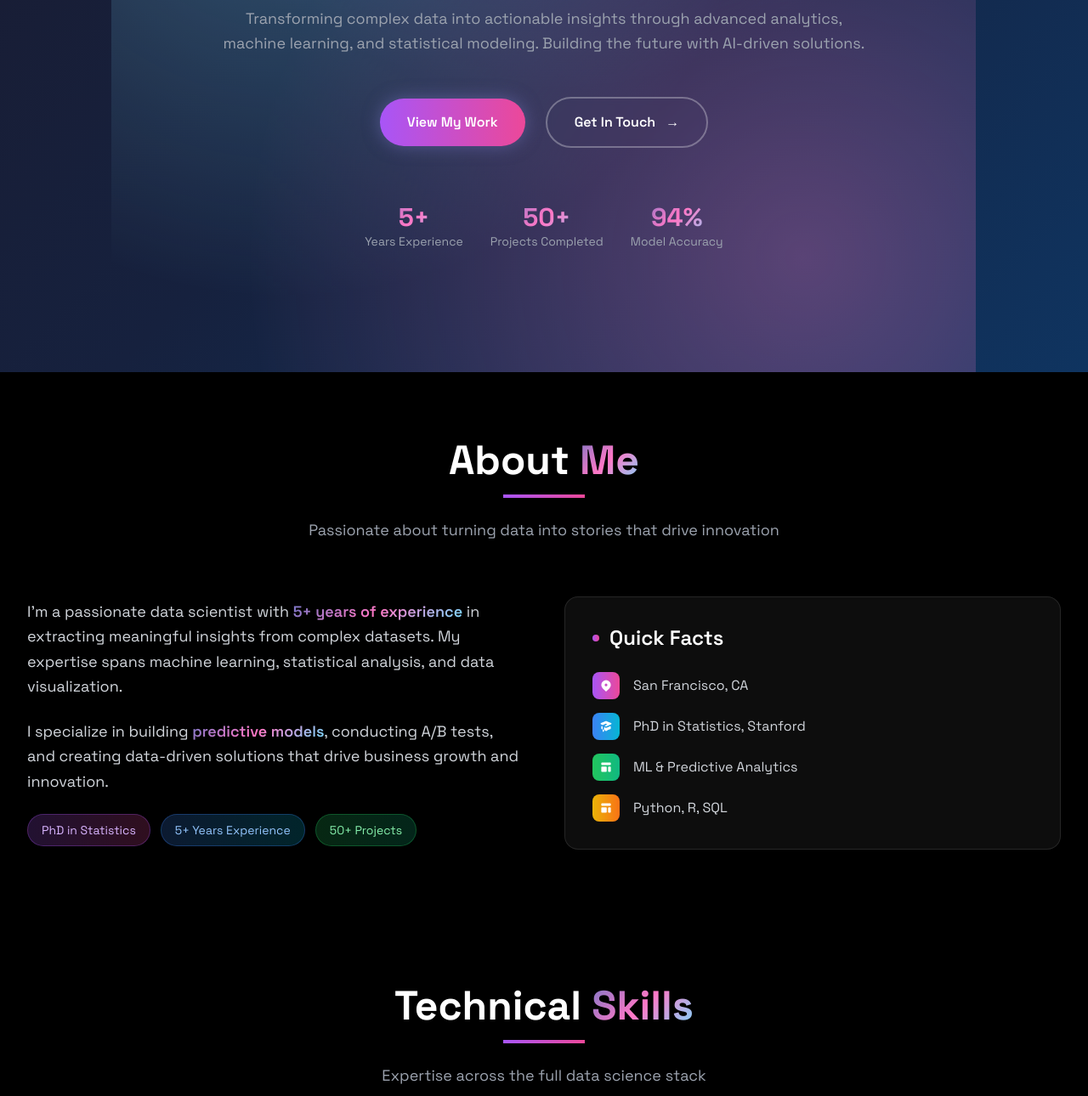
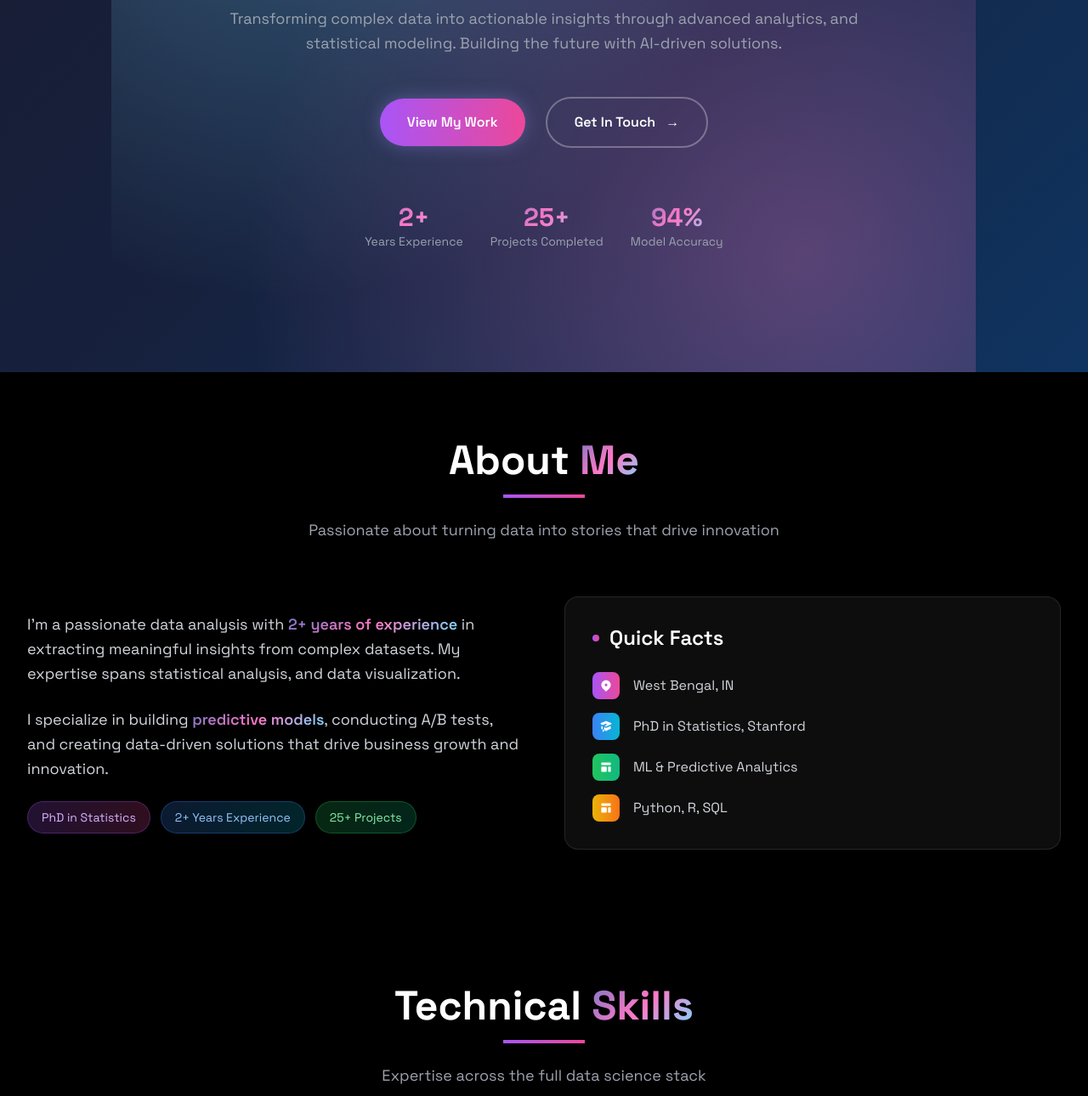
Before and after one commit to ItzDreadfull/sourav, a plain HTML site: page index.html in a window 1280 px wide. Shown: the part 579-1869 px from the top of the page at 85% size. Drawn offline with nearby package versions, Linux system fonts and the light colour scheme.

Commit message:
updating details

```diff
--- a/index.html
+++ b/index.html
@@ -209,7 +209,7 @@
                 <div
                     class="w-40 h-40 mx-auto mb-8 overflow-hidden rounded-full border-4 border-white/20 backdrop-blur-sm floating-animation neon-glow">
                     <!-- Replace 'your-image-url-here.jpg' with your actual image URL -->
-                    <img src="your-image-url-here.jpg" alt="John Data Smith" class="w-full h-full object-cover"
+                    <img src="PSX_20250320_001810.jpg" alt="Sourav Saha" class="w-full h-full object-cover"
                         onerror="this.style.display='none'; this.nextElementSibling.style.display='flex';">
                     <!-- Fallback placeholder when no image is provided -->
                     <div
@@ -232,11 +232,11 @@
                 </h1>
 
                 <p class="text-2xl md:text-3xl text-gray-300 mb-6 font-light">
-                    Data Scientist & <span class="text-gradient font-medium">ML Engineer</span>
+                    Data <span class="text-gradient font-medium">Analysis</span>
                 </p>
 
                 <p class="text-lg text-gray-400 max-w-3xl mx-auto mb-12 leading-relaxed">
-                    Transforming complex data into actionable insights through advanced analytics, machine learning, and
+                    Transforming complex data into actionable insights through advanced analytics, and
                     statistical modeling.
                     Building the future with AI-driven solutions.
                 </p>
@@ -260,11 +260,11 @@
 
                 <div class="mt-16 flex justify-center space-x-8">
                     <div class="text-center">
-                        <div class="text-3xl font-bold text-gradient">5+</div>
+                        <div class="text-3xl font-bold text-gradient">2+</div>
                         <div class="text-sm text-gray-400">Years Experience</div>
                     </div>
                     <div class="text-center">
-                        <div class="text-3xl font-bold text-gradient">50+</div>
+                        <div class="text-3xl font-bold text-gradient">25+</div>
                         <div class="text-sm text-gray-400">Projects Completed</div>
                     </div>
                     <div class="text-center">
@@ -292,9 +292,9 @@
             <div class="grid lg:grid-cols-2 gap-12 items-center">
                 <div class="space-y-6">
                     <p class="text-lg text-gray-300 leading-relaxed">
-                        I'm a passionate data scientist with <span class="text-gradient font-semibold">5+ years of
+                        I'm a passionate data analysis with <span class="text-gradient font-semibold">2+ years of
                             experience</span> in extracting meaningful insights from complex datasets. My expertise
-                        spans machine learning, statistical analysis, and data visualization.
+                        spans statistical analysis, and data visualization.
                     </p>
                     <p class="text-lg text-gray-300 leading-relaxed">
                         I specialize in building <span class="text-gradient font-semibold">predictive models</span>,
@@ -309,11 +309,11 @@
                         </span>
                         <span
                             class="px-4 py-2 bg-gradient-to-r from-blue-500/20 to-cyan-500/20 border border-blue-500/30 text-blue-300 rounded-full text-sm backdrop-blur-sm">
-                            5+ Years Experience
+                            2+ Years Experience
                         </span>
                         <span
                             class="px-4 py-2 bg-gradient-to-r from-green-500/20 to-emerald-500/20 border border-green-500/30 text-green-300 rounded-full text-sm backdrop-blur-sm">
-                            50+ Projects
+                            25+ Projects
                         </span>
                     </div>
                 </div>
@@ -333,7 +333,7 @@
                                         clip-rule="evenodd" />
                                 </svg>
                             </div>
-                            <span class="text-gray-300">San Francisco, CA</span>
+                            <span class="text-gray-300">West Bengal, IN</span>
                         </li>
                         <li class="flex items-center group">
                             <div
@@ -661,7 +661,7 @@
                                         <path d="M18 8.118l-8 4-8-4V14a2 2 0 002 2h12a2 2 0 002-2V8.118z" />
                                     </svg>
                                 </div>
-                                <span class="text-gray-300">john.datasmith@email.com</span>
+                                <span class="text-gray-300">sourav.saha0811@email.com</span>
                             </div>
                             <div class="flex items-center group">
                                 <div
@@ -671,7 +671,7 @@
                                             d="M2 3a1 1 0 011-1h2.153a1 1 0 01.986.836l.74 4.435a1 1 0 01-.54 1.06l-1.548.773a11.037 11.037 0 006.105 6.105l.774-1.548a1 1 0 011.059-.54l4.435.74a1 1 0 01.836.986V17a1 1 0 01-1 1h-2C7.82 18 2 12.18 2 5V3z" />
                                     </svg>
                                 </div>
-                                <span class="text-gray-300">+1 (555) 123-4567</span>
+                                <span class="text-gray-300">+91 9999999999</span>
                             </div>
                             <div class="flex items-center group">
                                 <div
@@ -682,7 +682,7 @@
                                             clip-rule="evenodd" />
                                     </svg>
                                 </div>
-                                <span class="text-gray-300">San Francisco, CA</span>
+                                <span class="text-gray-300">West Bengal, IN</span>
                             </div>
                         </div>
                     </div>
@@ -714,13 +714,13 @@
 
                 <div class="glass-card p-8 rounded-2xl">
                     <h3 class="text-2xl font-semibold text-white mb-6">Send a Message</h3>
-                    <div
+                    <!-- <div
                         class="bg-gradient-to-r from-yellow-500/10 to-orange-500/10 border border-yellow-500/30 rounded-xl p-4 mb-6 backdrop-blur-sm">
                         <p class="text-yellow-300 text-sm flex items-center">
                             <span class="mr-2">📧</span>
                             <strong>Demo Contact Form</strong> - This is a sample form for portfolio demonstration
                         </p>
-                    </div>
+                    </div> -->
                     <form class="space-y-6">
                         <div>
                             <label class="block text-sm font-medium text-gray-300 mb-2">Name</label>
@@ -755,7 +755,7 @@
         <div class="max-w-7xl mx-auto px-4 sm:px-6 lg:px-8">
             <div class="text-center">
                 <div class="text-2xl font-bold text-gradient mb-4">SouravSaha.dev</div>
-                <p class="text-gray-300 mb-2">&copy; 2024 John Data Smith. All rights reserved.</p>
+                <p class="text-gray-300 mb-2">&copy; 2025 Sourav Saha. All rights reserved.</p>
                 <p class="text-gray-500">Turning data into insights, one algorithm at a time.</p>
 
                 <div class="mt-8 flex justify-center space-x-6">
```
Also changed, not shown: 1 other file.
